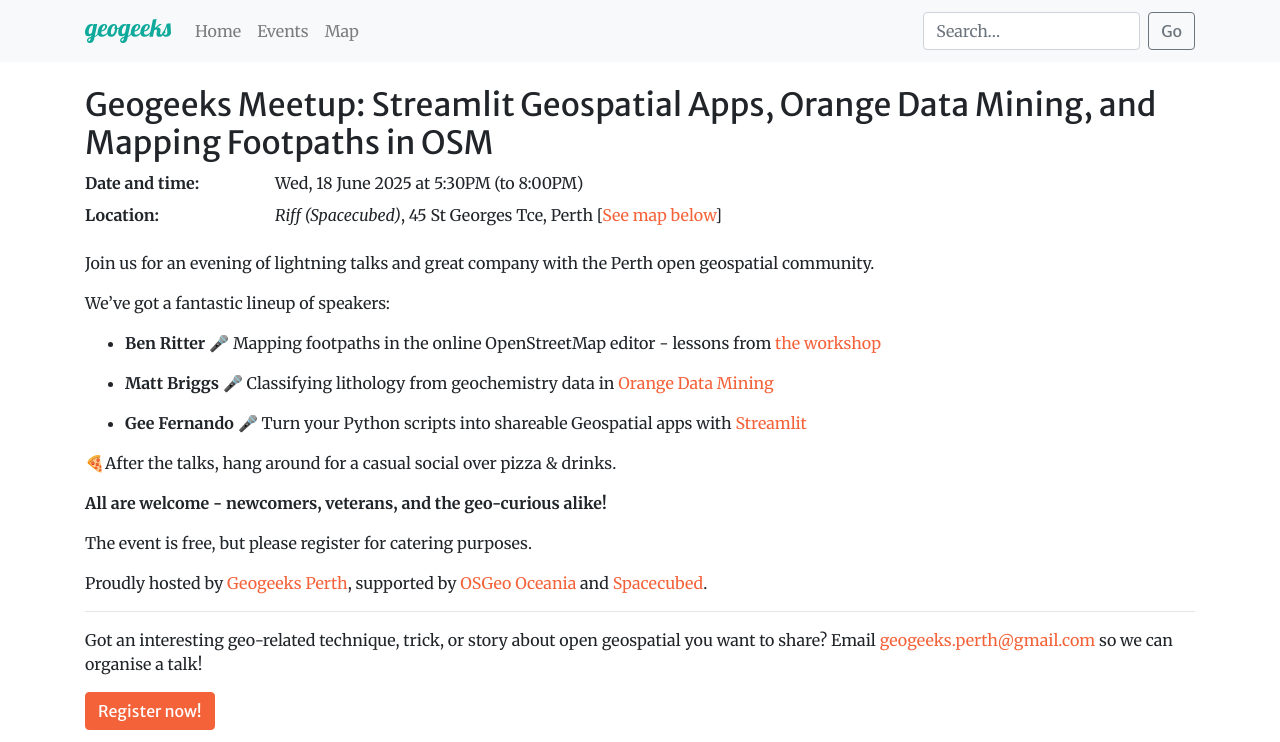
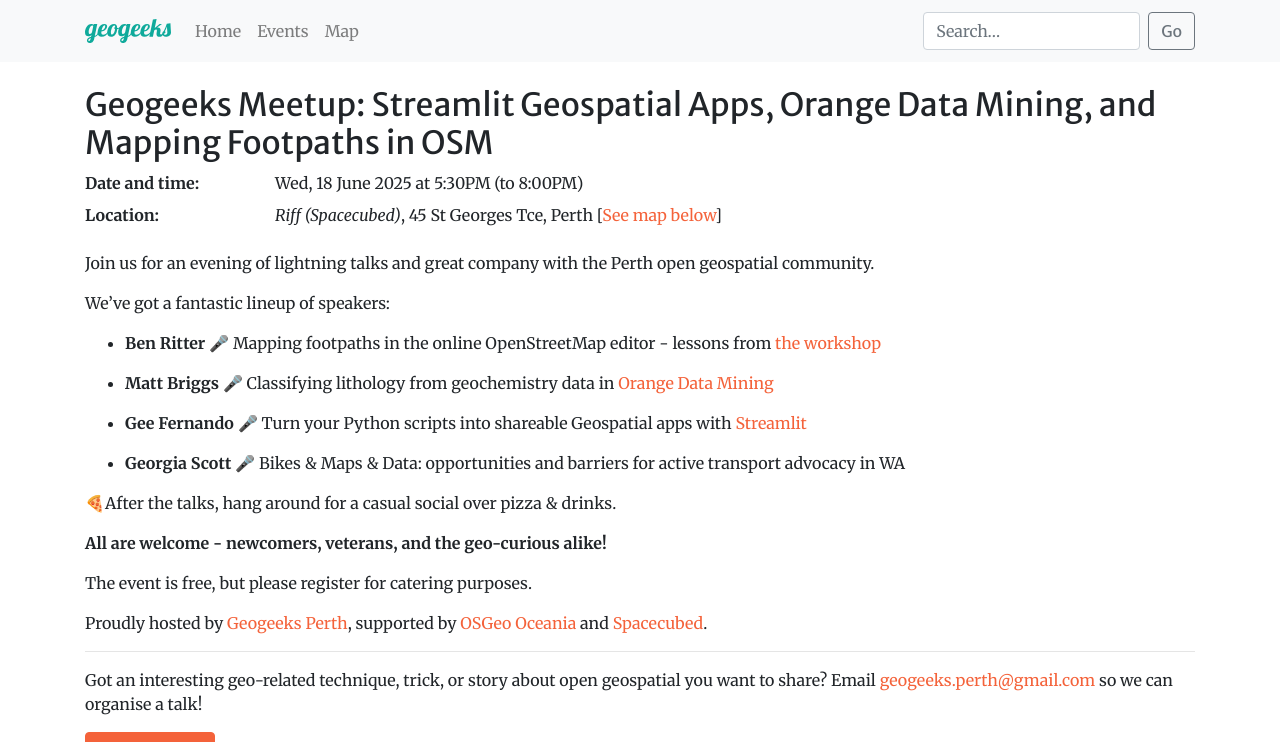
Before and after one commit to geogeeks-au/geogeeks-au.github.io, a Jekyll site: the page built from 2025/0618_speaker_night.md, in a window 1280 px wide, cut to the strip 0-742 px from the top of the page. Built offline with Jekyll 4.4.1, drawn with Linux system fonts in a browser that asks for light colours; comment, search, counter and statistics services are not loaded.

Commit message:
add Georgia

```diff
--- a/2025/0618_speaker_night.md
+++ b/2025/0618_speaker_night.md
@@ -23,6 +23,8 @@
 
 - **Gee Fernando** 🎤 Turn your Python scripts into shareable Geospatial apps with [Streamlit](https://streamlit.io/)
 
+- **Georgia Scott** 🎤 Bikes & Maps & Data: opportunities and barriers for active transport advocacy in WA
+
 🍕After the talks, hang around for a casual social over pizza & drinks.
 
 **All are welcome - newcomers, veterans, and the geo-curious alike!**
```
